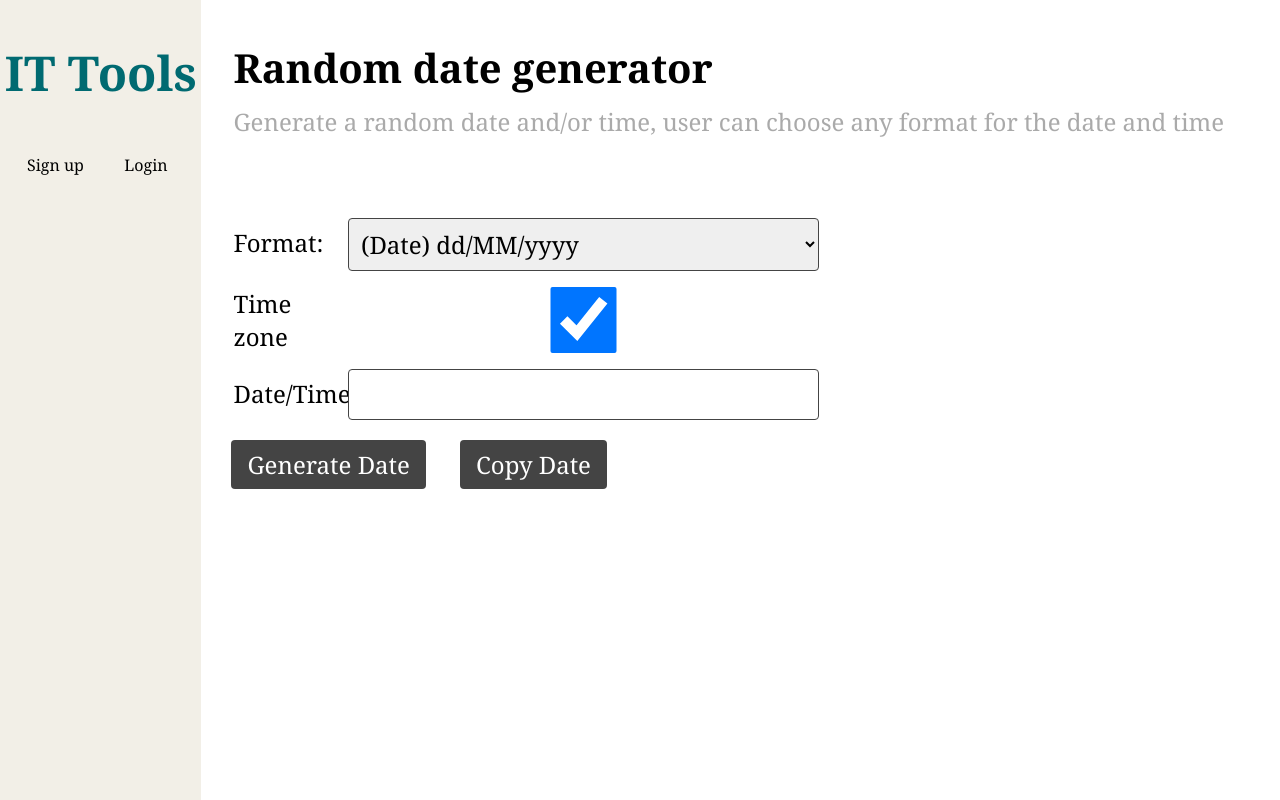
After one commit to codefulTM/it-tools, a Django app: page /category/7/random-date-generator in a window 1280 px wide. The commit adds this page. Run offline with Django 5.2, Linux system fonts and the light colour scheme; data that the repository does not hold is empty; some libraries are stand-ins or nearby versions.

Commit message:
Create random_date_generator.html
Added a new template for the random date generator tool.

```diff
--- a/tkpmproject/it_tools/backend/static/tool.css
+++ b/tkpmproject/it_tools/backend/static/tool.css
@@ -160,3 +160,11 @@
     row-gap: 16px;
     border-radius: 5px;
 }
+
+.date-generator-container {
+    display: grid;
+    grid-template-columns: 10% 45%;
+    column-gap: 10px;
+    row-gap: 16px;
+    border-radius: 5px;
+}
--- /dev/null
+++ b/tkpmproject/it_tools/backend/templates/tools/random_date_generator.html
@@ -0,0 +1,45 @@
+{% extends "master.html" %}
+
+{% block content %}
+<h2 class="tool-name">Random date generator</h2>
+
+<p class="tool-des">
+    Generate a random date and/or time, user can choose any format for the date and time
+</p>
+
+<form action="/random_date_generator/" method="post">
+    <div class="tool-body date-generator-container">
+        {% csrf_token %}
+        <label class="normal-label-down">Format:</label>
+        <select name="date-time-format" class="dropdown" id="date-time-format">
+            <option value="dd/MM/yyyy" selecteed>(Date) dd/MM/yyyy</option>
+            <option value="yyyy/MM/dd">(Date) yyyy/MM/dd</option>
+            <option value="MM/dd/yyyy">(Date) MM/dd/yyyy</option>
+            <option value="hh:mm">(Time) hh:mm</option>
+            <option value="hh:mm:ss">(Time) hh:mm:ss</option>
+            <option value="hh:mm:ss AM/PM">(Time) hh:mm:ss AM/PM</option>
+            <option value="dd/MM/yyyy hh:mm">(Date + Time) dd/MM/yyyy hh:mm</option>
+            <option value="dd/MM/yyyy hh:mm:ss">(Date + Time) dd/MM/yyyy hh:mm:ss</option>
+            <option value="dd/MM/yyyy hh:mm:ss AM/PM">(Date + Time) dd/MM/yyyy hh:mm:ss AM/PM</option>
+            <option value="yyyy/MM/dd hh:mm">(Date + Time) yyyy/MM/dd hh:mm</option>
+            <option value="yyyy/MM/dd hh:mm:ss">(Date + Time) yyyy/MM/dd hh:mm:ss</option>
+            <option value="yyyy/MM/dd hh:mm:ss AM/PM">(Date + Time) yyyy/MM/dd hh:mm:ss AM/PM</option>
+            <option value="MM/dd/yyyy hh:mm">(Date + Time) MM/dd/yyyy hh:mm</option>
+            <option value="MM/dd/yyyy hh:mm:ss">(Date + Time) MM/dd/yyyy hh:mm:ss</option>
+            <option value="MM/dd/yyyy hh:mm:ss AM/PM">(Date + Time) MM/dd/yyyy hh:mm:ss AM/PM</option>
+        </select>
+
+        <label class="normal-label">Time zone</label>
+        <input type="checkbox" id="time-zone" checked>
+
+        <label class="normal-label-down" id="date-time-output-label">Date/Time:</label>
+        <input class="normal-input" type="text" id="date-time-output-label" readonly>
+
+    </div>
+
+    <span>
+        <input type="submit" value="Generate Date" class="normal-btn">
+        <input type="button" value="Copy Date" class="normal-btn">
+    </span>
+</form>
+{% endblock %}
--- a/tkpmproject/it_tools/backend/urls.py
+++ b/tkpmproject/it_tools/backend/urls.py
@@ -7,6 +7,7 @@ urlpatterns = [
     path('category/6/svg-placeholder-generator', views.svg_placeholder_generator_tool, name='svg_placeholder_generator'),
     path('category/7/random-prime-generator', views.random_prime_generator_tool, name='random_prime_generator'),
     path('category/7/random-name-generator', views.random_name_generator_tool, name='random_name_generator'),
+    path('category/7/random-date-generator', views.random_date_generator_tool, name='random_date_generator'),
     path('login/', views.login, name="login"),
     path('signup/', views.signup, name="signup"),
     path('logout/', views.logout, name='logout'),
--- a/tkpmproject/it_tools/backend/views.py
+++ b/tkpmproject/it_tools/backend/views.py
@@ -98,6 +98,10 @@ def random_name_generator_tool(request):
     context = get_master_context(request)
     return render(request, 'tools/random_name_generator.html', context)
 
+def random_date_generator_tool(request):
+    context = get_master_context(request)
+    return render(request, 'tools/random_date_generator.html', context)
+
 def get_master_context(request):
     # Get all it tools and convert query set to a list of objects
     it_tools = json.dumps(list(get_all_tools()), default=str)
```
